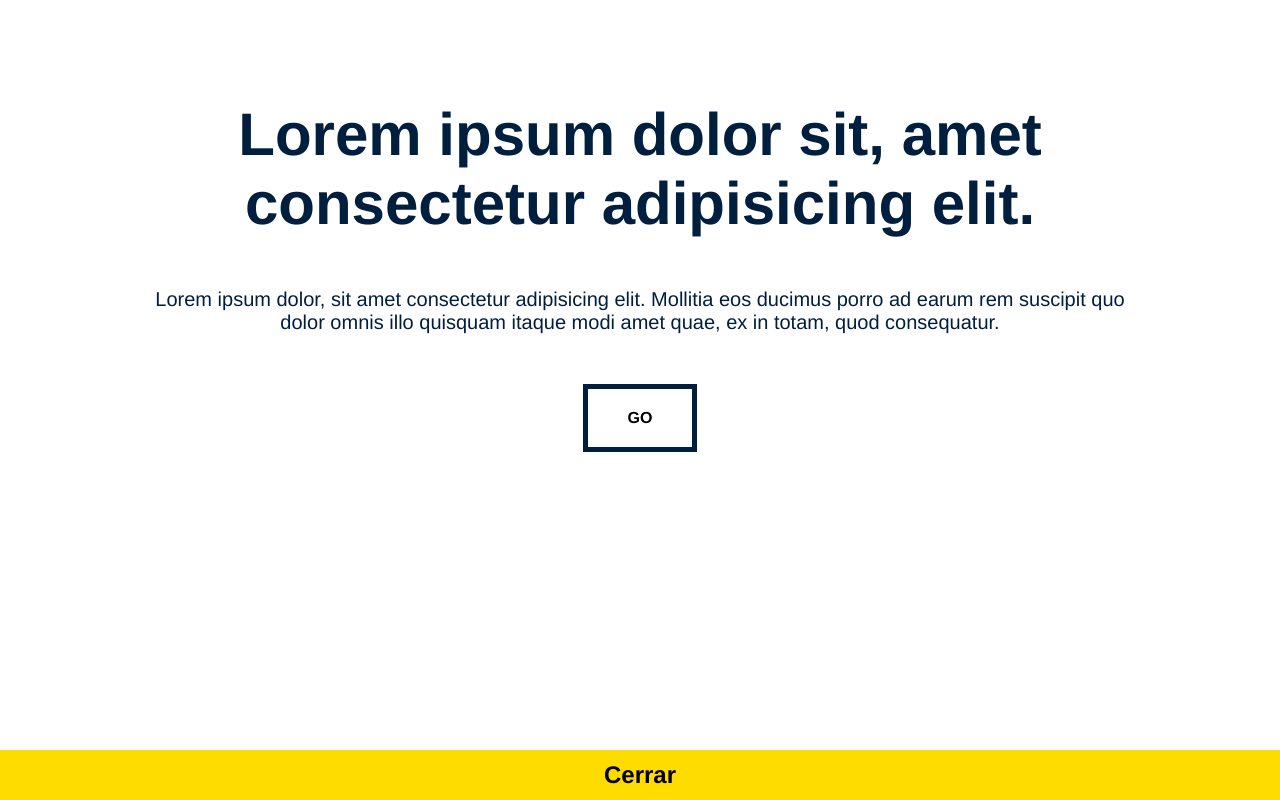
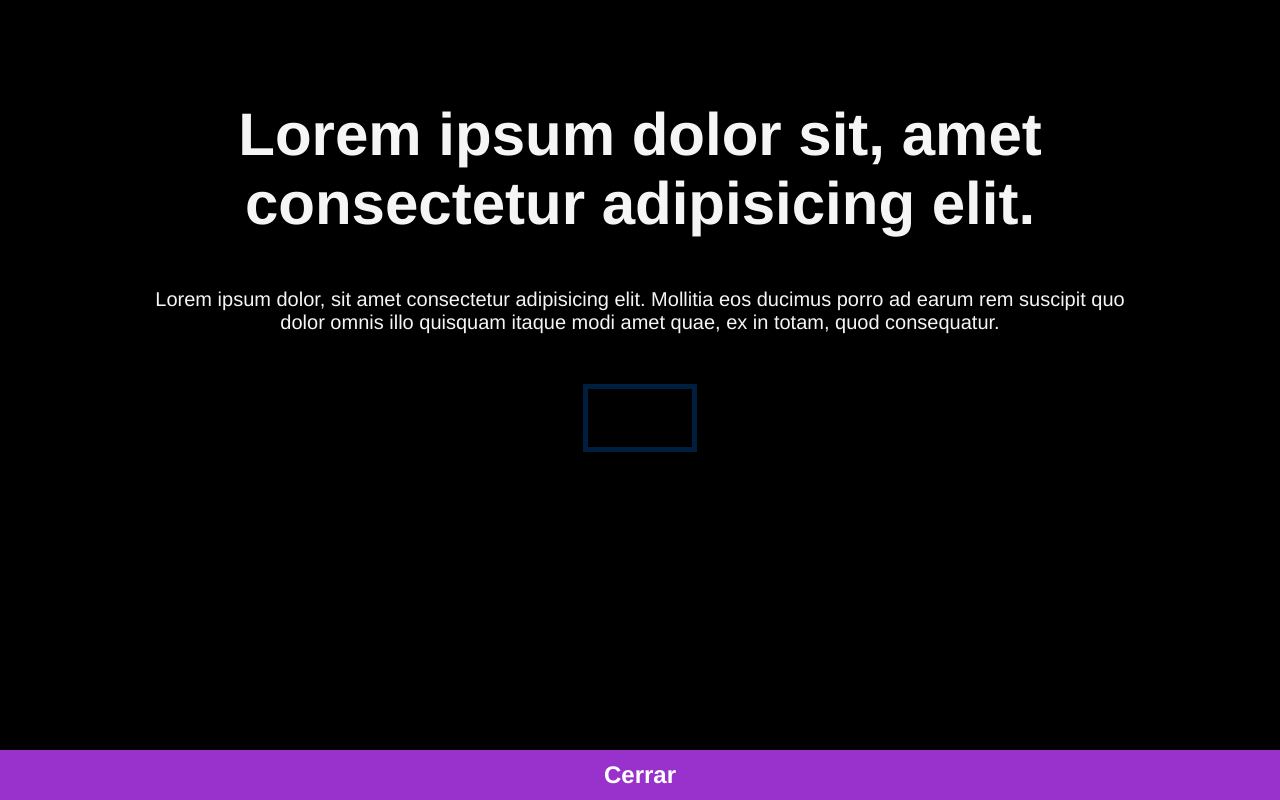
Before and after one commit to GustavoAndre/Despegable, a plain HTML site: page index.html in a window 1280 px wide. Both pictures are taken after a click on the link "Open". Shown: the top 800 px of the page. Drawn offline with nearby package versions, Linux system fonts and the light colour scheme.

Commit message:
ultimo cambio

```diff
--- a/estilos.css
+++ b/estilos.css
@@ -4,8 +4,8 @@
     box-sizing: border-box;
 }
 body{
-    background-color: #111111;
-    color: white;
+    background-color: white;
+    color: black;
     font-family: 'Helvetica',arial,sans-serif;
 }
 a{
@@ -28,8 +28,8 @@ a:hover{
 .seccionToggle{
     display: none;
     height: calc(100vh - 50px);
-    background: #fff;
-    color: #001f3f;
+    background: black;
+    color: whitesmoke;
     padding: 50px 0;
     text-align: center;
 }
@@ -38,9 +38,9 @@ a:hover{
     line-height: 50px;
     font-size: 24px;
     font-weight: bold;
-    color: #000;
+    color: white;
     display: block;
-    background: #FFDC00;
+    background: darkorchid;
     text-align: center;
 }
 h2{
```
